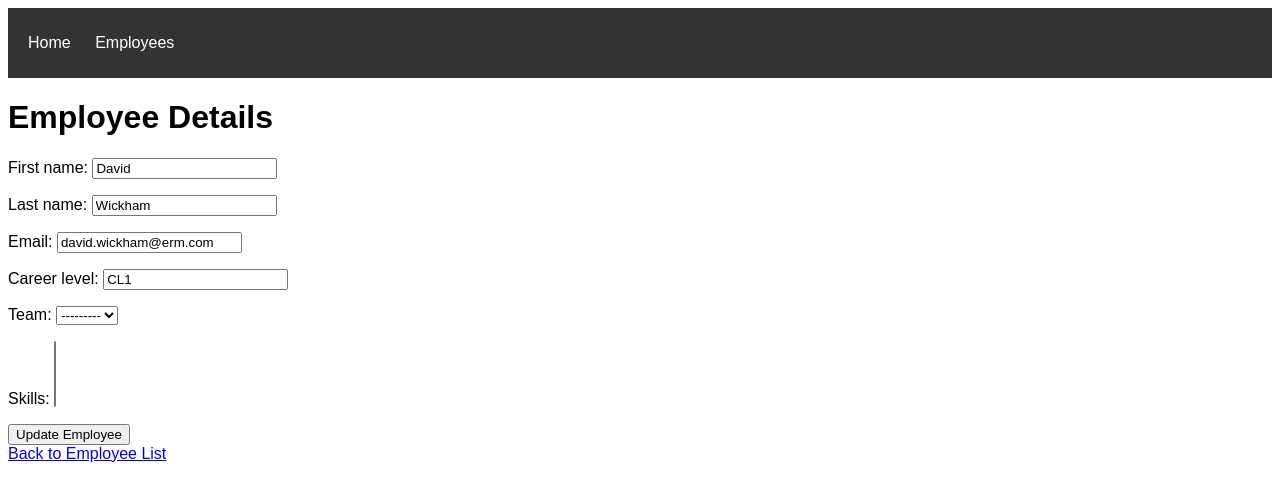
After one commit to davidwickh/Timesheets, a Django app: page /employees/david_wickham/detail/ in a window 1280 px wide. The commit adds this page. Shown: the top 501 px of the page. Run offline with Django 5.2, Linux system fonts and the light colour scheme; data comes from the database, SQL or seed files in the repository; data that the repository does not hold is empty; parts of the project's set-up code (start-up, migrations or seed data) failed here and were passed over.

Commit message:
Updating employees to use Django forms

```diff
--- a/employees/models.py
+++ b/employees/models.py
@@ -1,16 +1,21 @@
+"""This module contains the database models for the employees app."""
+
+# pylint: disable=too-few-public-methods
 from random import randint
 
 from django.db import models
 
 
 class Employee(models.Model):
+    """Model for an employee in the company."""
+
     # Generate the id by lowering the case of the first and last name and concatenating them
     id = models.CharField(primary_key=True, unique=True, editable=False, max_length=200)
     first_name = models.CharField(max_length=100)
     last_name = models.CharField(max_length=100)
     email = models.EmailField(max_length=254)
     career_level = models.CharField(max_length=100)
-    team = models.CharField(max_length=100)
+    team = models.ForeignKey("Teams", on_delete=models.CASCADE)
     # An employee can have multiple skills
     skills = models.ManyToManyField("Skills")
 
@@ -18,15 +23,31 @@ class Employee(models.Model):
         return f"{self.first_name} {self.last_name}"
 
     def save(self, *args, **kwargs):
-        """Override the save method to generate the id if it does not exist."""
+        """
+        Override the save method to generate the id if it does not exist. Can handle duplicate ids.
+        """
         if not self.id:
             self.id = f"{str(self.first_name).lower()}_{str(self.last_name).lower()}"
             # if the id already exists, add a random number to the end
             if Employee.objects.filter(id=self.id).exists():
                 self.id = f"{self.id}_{randint(1, 100)}"
+        # pylint: disable=super-with-arguments
         super(Employee, self).save(*args, **kwargs)
 
 
 class Skills(models.Model):
-    id = models.AutoField(primary_key=True)
-    skill_name = models.CharField(max_length=100)
+    """Model for the skills an employee can have."""
+
+    skill_name = models.CharField(primary_key=True, max_length=100)
+
+    def __str__(self):
+        return self.skill_name
+
+
+class Teams(models.Model):
+    """Model for the teams in the company that an employee would belong to."""
+
+    team_name = models.CharField(primary_key=True, max_length=100)
+
+    def __str__(self):
+        return self.team_name
--- /dev/null
+++ b/employees/static/css/style.css
@@ -0,0 +1,40 @@
+body {
+    font-family: Arial, sans-serif;
+}
+
+nav {
+    background-color: #333;
+    color: white;
+    padding: 10px;
+}
+
+nav ul {
+    list-style-type: none;
+    padding: 0;
+}
+
+nav ul li {
+    display: inline-block;
+    position: relative;
+}
+
+nav ul li a {
+    color: white;
+    text-decoration: none;
+    padding: 10px;
+}
+
+nav ul li ul {
+    display: none;
+    position: absolute;
+    background-color: #444;
+    padding: 10px;
+}
+
+nav ul li:hover ul {
+    display: block;
+}
+
+nav ul li ul li {
+    display: block;  /* Make dropdown items stack vertically */
+}
--- a/employees/templates/employees/add_employee_post.html
+++ /dev/null
@@ -1,5 +0,0 @@
-{% block content %}
-    <h2>Employee Added</h2>
-    <p>You have successfully added an employee to the database.</p>
-    <a href="/employees/">View all employees</a>
-{% endblock %}
--- /dev/null
+++ b/employees/templates/employees/base.html
@@ -0,0 +1,29 @@
+{% load static %}  <!-- Load the static template tag library -->
+
+<!DOCTYPE html>
+<html lang="en">
+<head>
+    <meta charset="UTF-8">
+    <meta name="viewport" content="width=device-width, initial-scale=1.0">
+    <title>{% block title %}Employee Management{% endblock %}</title>
+    <link rel="stylesheet" href="{% static 'css/style.css' %}">  <!-- Link to your CSS file -->
+</head>
+<body>
+    <nav>
+        <ul>
+            <li><a href="{% url 'employees:index' %}">Home</a></li>
+            <li>
+                <a href="#">Employees</a>
+                <ul>
+                    <li><a href="{% url 'employees:add' %}">Add Employee</a></li>
+                </ul>
+            </li>
+        </ul>
+    </nav>
+
+    <div class="content">
+        {% block content %}
+        {% endblock %}
+    </div>
+</body>
+</html>
--- a/employees/templates/employees/detail.html
+++ b/employees/templates/employees/detail.html
@@ -1,19 +1,16 @@
-{# single_employee_data should be data received from Employee table #}
-{% if single_employee_data %}
-    <table>
-        <tr>
-            <th>Field Name</th>
-            <th>Field Value</th>
-        </tr>
+{% extends 'employees/base.html' %}
+{% load static %}
 
-        {% for employee_field, employee_value in single_employee_data.items %}
-        <tr>
-                <td>{{ employee_field }}</td>
-                <td>{{ employee_value }}</td>
-        </tr>
-        {% endfor %}
-    </table>
-{% else %}
-    <p>No employee available. Either the employee ID provided is incorrect, or there was an issue connecting
-    to the database.</p>
-{% endif %}
+{% block title %}Employee List{% endblock %}
+
+{% block content %}
+<h1>Employee Details</h1>
+
+<form method="post">
+    {% csrf_token %}
+    {{ form.as_p }}
+    <button type="submit">Update Employee</button>
+</form>
+
+<a href={% url 'employees:index' %}>Back to Employee List</a>
+{% endblock %}
--- a/employees/urls.py
+++ b/employees/urls.py
@@ -1,12 +1,17 @@
+"""Contains the URL patterns for the employees app."""
+
 from django.urls import path
 
-from . import views
+from .views.add_employee import AddEmployeeView
+from .views.all_employees import AllEmployeesView
+from .views.detailed_employee import DetailedEmployeeView
 
+APP_NAME = "employees"
 urlpatterns = [
     # ex: /employees/
-    path("", views.index, name="index"),
-    # ex: /employees/david_wickham/
-    path("<str:employee_id>/", views.detail, name="detail"),
+    path("", AllEmployeesView.as_view(), name="index"),
     # Add employee, Can be either a GET or POST request
-    path("add_employee/", views.add_employee, name="add_employee"),
+    path("add/", AddEmployeeView.as_view(), name="add"),
+    # ex: /employees/david_wickham/detail
+    path("<str:employee_id>/detail/", DetailedEmployeeView.as_view(), name="detail"),
 ]
--- /dev/null
+++ b/employees/views/detailed_employee.py
@@ -0,0 +1,25 @@
+"""
+Visual aspects for viewing a specific employees details and updating them
+"""
+
+from django.urls import reverse_lazy
+from django.views.generic import UpdateView
+
+from employees.models import Employee
+
+
+class DetailedEmployeeView(UpdateView):
+    """View for viewing and updating a specific employee's details."""
+
+    model = Employee
+    fields = "__all__"
+    template_name = "employees/detail.html"
+    context_object_name = "employee"
+
+    def get_object(self):
+        """Get the specific employee object from request URL."""
+        return Employee.objects.get(id=self.kwargs["employee_id"])
+
+    def get_success_url(self):
+        """Redirect to the index page after updating an employee."""
+        return reverse_lazy("employees:index")  # Correctly references the namespace
```
Also changed, not shown: employees/templates/employees/add.html (added, +16 -0 lines), employees/templates/employees/add_employee_get.html (deleted, +0 -23 lines), employees/templates/employees/index.html (+15 -8 lines), employees/views.py (deleted, +0 -63 lines), employees/views/add_employee.py (added, +36 -0 lines), employees/views/all_employees.py (added, +21 -0 lines), employees/migrations/0001_initial.py (deleted), employees/migrations/0002_alter_employee_id.py (deleted), employees/migrations/0003_alter_employee_id.py (deleted), employees/views/__init__.py (added).
